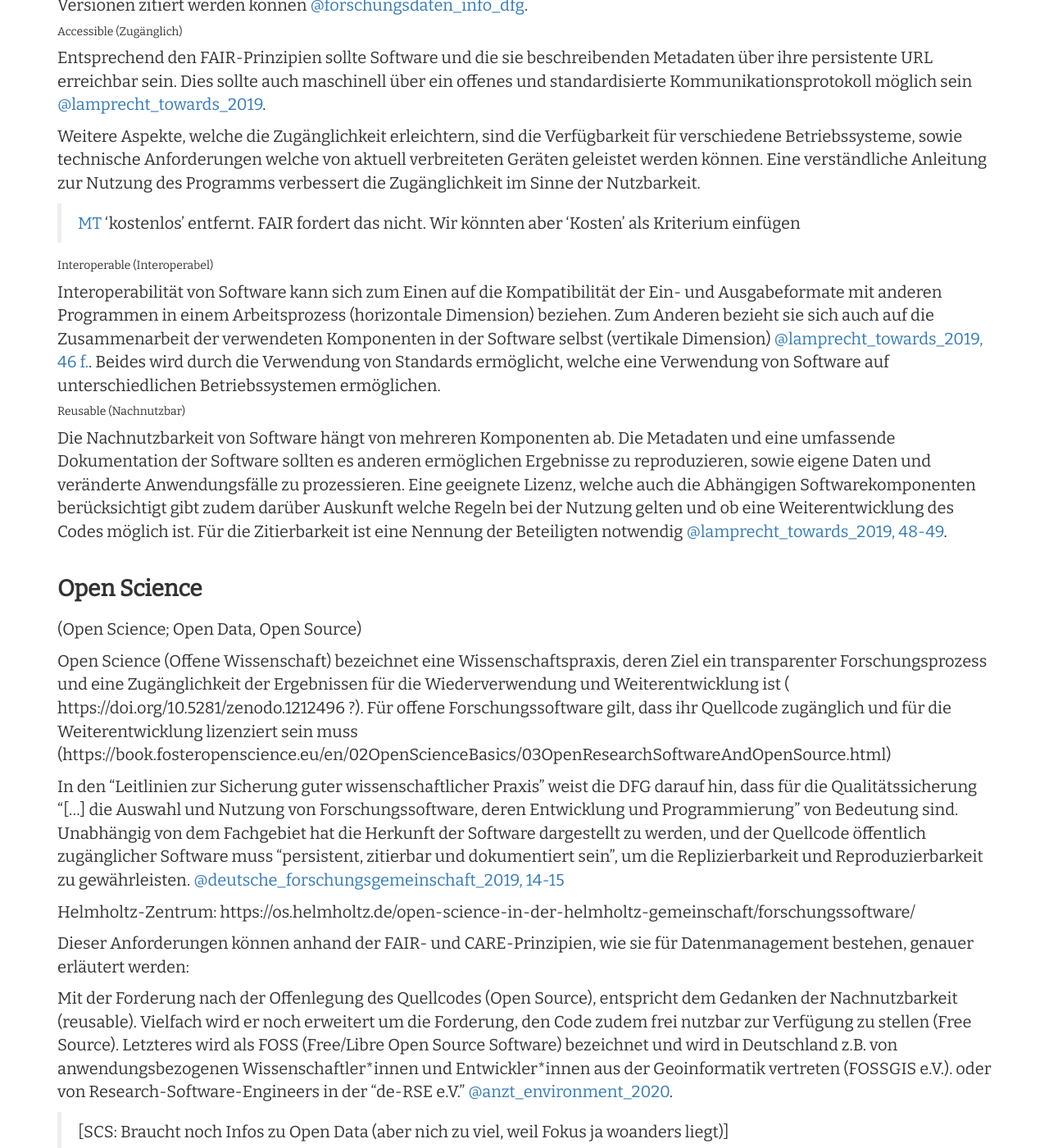
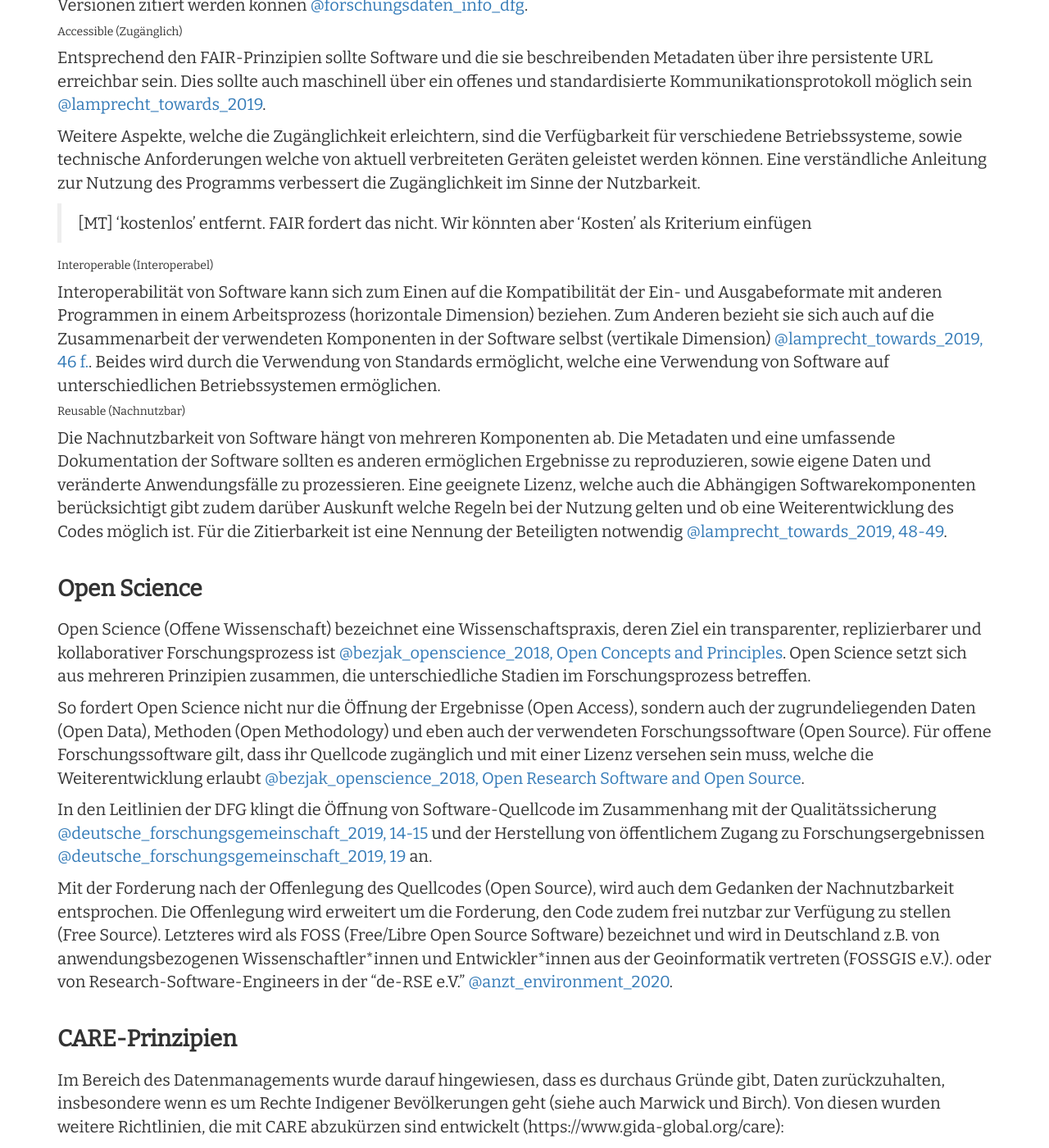
Before and after one commit to Research-Squirrel-Engineers/Impuls_SoftwareRezensionen_DGUF, a Jekyll site: the page built from Draft.md, in a window 1280 px wide and 1400 px high, scrolled down 4851 px. Shown: the whole window at 82% size. Built offline with Jekyll 4.4.1, drawn with Linux system fonts in a browser that asks for light colours; nearby versions of some CDN libraries; some of the changed text lies outside the part shown.

Commit message:
Open Science ausformuliert

```diff
--- a/Draft.md
+++ b/Draft.md
@@ -94,9 +94,9 @@ Eine weiterer Baustein zur Sichtbarmachung ist die Rezension von Forschungssoftw
 
 Um überhaupt Kriterien zur Rezension und Bewertung von Forschungssoftware aufstellen zu können, stellt sich zunächst die Frage was überhaupt eine gute und modernen Standards entsprechende Forschungssoftware ausmacht.
 
-Da die Software ein integraler Bestandteil des Forschungsprozesses ist, gelten zunächst die Leitlinien zur Sicherung guter wissenschaftlicher Praxis, wie sie die DFG ([@deutsche_forschungsgemeinschaft_2019](#deutsche_forschungsgemeinschaft_2019)) fordert. Allein hieraus ergeben sich schon wichtige Anforderungen wie die Einhaltung und Etablierung von Standards und Methoden, eine nachvollziehbare Dokumentation des Weges zu den Ergebnissen sowie der öffentlicher Zugang der Ergebnisse und die Archivierung der Materialien die zu einem Forschungsergebnis geführt haben.
+Da die Software ein integraler Bestandteil des Forschungsprozesses ist, gelten zunächst die "Leitlinien zur Sicherung guter wissenschaftlicher Praxis", wie sie die DFG ([@deutsche_forschungsgemeinschaft_2019](#deutsche_forschungsgemeinschaft_2019)) fordert. Allein hieraus ergeben sich schon wichtige Anforderungen wie die Einhaltung und Etablierung von Standards und Methoden, eine nachvollziehbare Dokumentation des Weges zu den Ergebnissen sowie der öffentlicher Zugang der Ergebnisse und die Archivierung der Materialien die zu einem Forschungsergebnis geführt haben.
 
-Wir möchten auf ein paar der Aspekte die sich aus den DFG-Leitlinien ergeben, näher eingehen. Denn sie entsprechen auch dem internationalen Konsens mit etablierten Prinzipien: die in der Erläuterung zu Leitlinie 13 - Herstellung von öffentlichem Zugang zu Forschungsergebnissen - genannten FAIR-Prinzipien, sowie die Prinzipien der Offenen Wissenschaft (Open Science). Natürlich betreffen diese Prinzipien auch weitere Leitlinien der DFG. Außerdem sollen die CARE-Prinzipien, welche in den Leitlinien 2 und 10 der DFG anklingen, erläutert werden. Hinweise zur Umsetzung der DFG Leitlinien in Bezug auf Forschungssoftware sind auch auf [@forschungsdaten_info_dfg](#forschungsdaten_info_dfg) zu finden.
+Wir möchten auf ein paar der Aspekte die sich aus den DFG-Leitlinien ergeben, näher eingehen. Denn sie entsprechen auch dem internationalen Konsens mit etablierten Prinzipien: die in der Erläuterung zu Leitlinie 13 - Herstellung von öffentlichem Zugang zu Forschungsergebnissen - genannten FAIR-Prinzipien, sowie die Prinzipien der Offenen Wissenschaft (Open Science). Natürlich betreffen diese Prinzipien auch weitere Leitlinien der DFG. Außerdem sollen die CARE-Prinzipien, welche in den Leitlinien 2 und 10 der DFG anklingen, erläutert werden. Hinweise zur Umsetzung der DFG-Leitlinien in Bezug auf Forschungssoftware sind auch auf [@forschungsdaten_info_dfg](#forschungsdaten_info_dfg) zu finden.
 
 #### FAIR-Prinzipien
 Die FAIR-Prinzipien wurden 2016 als FAIR Data Principles veröffentlicht [@wilkinson_2016](#wilkinson_2016). Sie zielen primär auf Forschungsdaten und deren Metadaten ab und fordern dass diese auffindbar (Findable), zugänglich (Accessible), interoperabel (Interoperable) und reusable (Nachnutzbar) sind. Die Prinzipien können auch auf Forschungssoftware und deren Metadaten übertragen werden [@lamprecht_towards_2019](#lamprecht_towards_2019).
@@ -132,25 +132,14 @@ Die Nachnutzbarkeit von Software hängt von mehreren Komponenten ab. Die Metadat
 
 #### Open Science
 
-(Open Science; Open Data, Open Source)
+Open Science (Offene Wissenschaft) bezeichnet eine Wissenschaftspraxis, deren Ziel ein transparenter, replizierbarer und kollaborativer Forschungsprozess ist [@bezjak_openscience_2018, Open Concepts and Principles](#bezjak_openscience_2018). Open Science setzt sich aus mehreren Prinzipien zusammen, die unterschiedliche Stadien im Forschungsprozess betreffen.
 
-Open Science (Offene Wissenschaft) bezeichnet eine Wissenschaftspraxis, deren Ziel ein transparenter Forschungsprozess und eine Zugänglichkeit der Ergebnissen für die Wiederverwendung und Weiterentwicklung ist ( https://doi.org/10.5281/zenodo.1212496 ?). Für offene Forschungssoftware gilt, dass ihr Quellcode zugänglich und für die Weiterentwicklung lizenziert sein muss (https://book.fosteropenscience.eu/en/02OpenScienceBasics/03OpenResearchSoftwareAndOpenSource.html)
+So fordert Open Science nicht nur die Öffnung der Ergebnisse (Open Access), sondern auch der zugrundeliegenden Daten (Open Data), Methoden (Open Methodology) und eben auch der verwendeten Forschungssoftware (Open Source). Für offene Forschungssoftware gilt, dass ihr Quellcode zugänglich und mit einer Lizenz versehen sein muss, welche die Weiterentwicklung erlaubt [@bezjak_openscience_2018, Open Research Software and Open Source](#bezjak_openscience_2018).
 
-In den "Leitlinien zur Sicherung guter wissenschaftlicher Praxis" weist die DFG darauf hin, dass für die Qualitätssicherung
-"[...] die Auswahl und Nutzung  von  Forschungssoftware,  deren  Entwicklung  und  Programmierung" von Bedeutung sind.
-Unabhängig von dem Fachgebiet hat die Herkunft der Software dargestellt zu werden, und der Quellcode öffentlich zugänglicher Software muss "persistent, zitierbar und dokumentiert sein", um die Replizierbarkeit und Reproduzierbarkeit zu gewährleisten.  [@deutsche_forschungsgemeinschaft_2019, 14-15](#deutsche_forschungsgemeinschaft_2019)
+In den Leitlinien der DFG klingt die Öffnung von Software-Quellcode im Zusammenhang mit der Qualitätssicherung [@deutsche_forschungsgemeinschaft_2019, 14-15](#deutsche_forschungsgemeinschaft_2019) und der Herstellung von öffentlichem Zugang zu Forschungsergebnissen [@deutsche_forschungsgemeinschaft_2019, 19](#deutsche_forschungsgemeinschaft_2019) an.
 
-Helmholtz-Zentrum: https://os.helmholtz.de/open-science-in-der-helmholtz-gemeinschaft/forschungssoftware/
+Mit der Forderung nach der Offenlegung des Quellcodes (Open Source), wird auch dem Gedanken der Nachnutzbarkeit entsprochen. Die Offenlegung wird erweitert um die Forderung, den Code zudem frei nutzbar zur Verfügung zu stellen (Free Source). Letzteres wird als FOSS (Free/Libre Open Source Software) bezeichnet und wird in Deutschland z.B. von anwendungsbezogenen Wissenschaftler\*innen und Entwickler\*innen aus der Geoinformatik vertreten (FOSSGIS e.V.). oder von Research-Software-Engineers in der "de-RSE e.V." [@anzt_environment_2020](#anzt_environment_2020).
 
-Dieser Anforderungen können anhand der FAIR- und CARE-Prinzipien, wie sie für Datenmanagement bestehen, genauer erläutert werden:
-
-Mit der Forderung nach der Offenlegung des Quellcodes (Open Source), entspricht dem Gedanken der Nachnutzbarkeit (reusable). Vielfach wird er  noch erweitert um die Forderung, den Code zudem frei nutzbar zur Verfügung zu stellen (Free Source). Letzteres wird als FOSS (Free/Libre Open Source Software) bezeichnet und wird in Deutschland z.B. von anwendungsbezogenen Wissenschaftler\*innen und Entwickler\*innen aus der Geoinformatik vertreten (FOSSGIS e.V.). oder von Research-Software-Engineers in der "de-RSE e.V." [@anzt_environment_2020](#anzt_environment_2020).
-
-
-
->[SCS: Braucht noch Infos zu Open Data (aber nich zu viel, weil Fokus ja woanders liegt)]
-
-> [MT]: FAIR ist nicht automatisch gleich Open(!); Deshalb habe ich das in der Gliederung noch umgeordnet: zuerst FAIR, dann Open Science und dann noch CARE und Ethik. Wenn man FAIR macht ist es gut, wenn man Open Science praktiziert noch besser und wenn man dann auch noch CARE berücksichtigt kann man eigentlich nichts mehr besser machen
 
 #### CARE-Prinzipien
 
```
